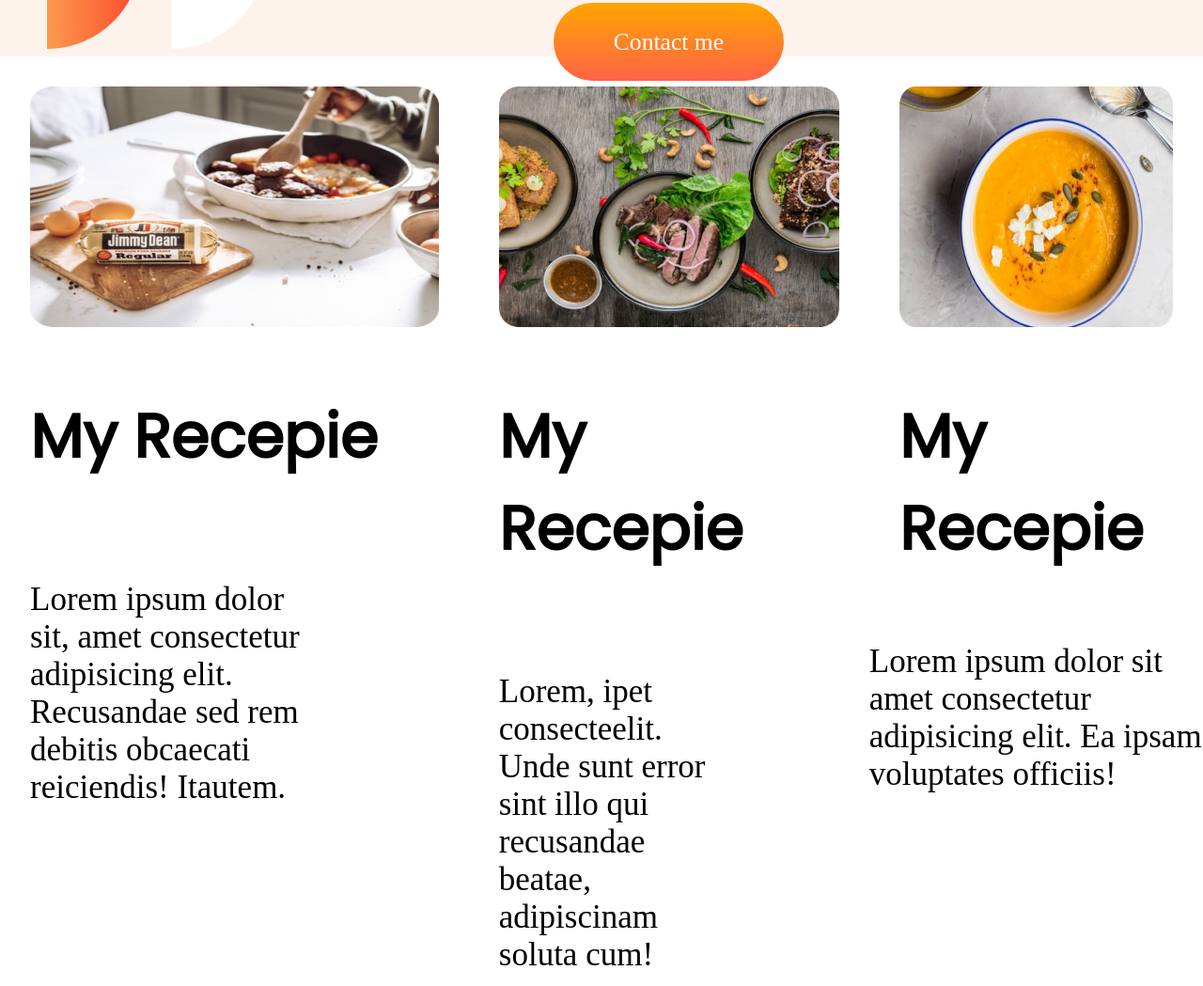
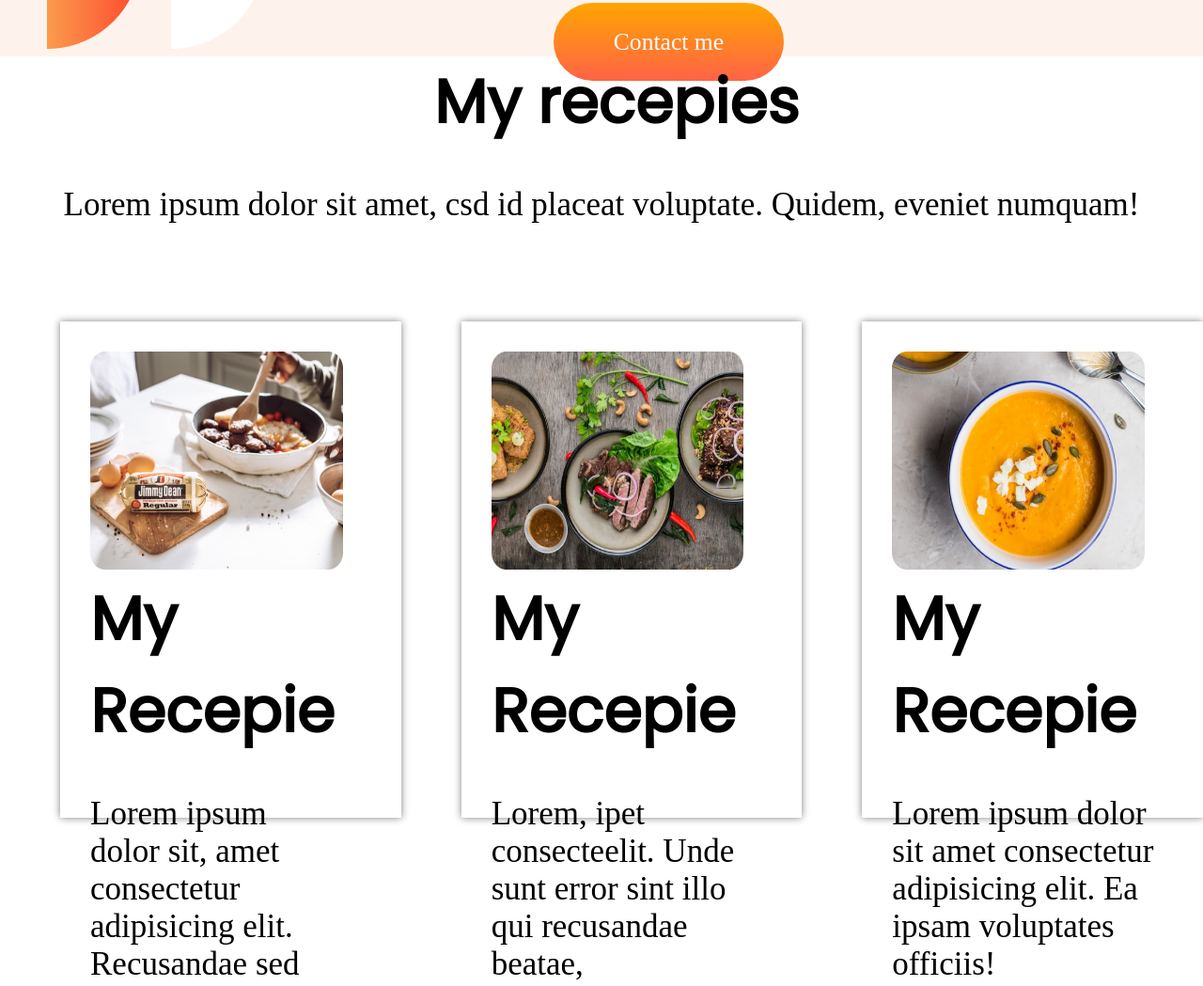
Before and after one commit to Tanvir-Anzum/food-network, a plain HTML site: page index.html in a window 1280 px wide. Shown: the part 1720-2769 px from the top of the page at 94% size. Drawn offline with Linux system fonts and the light colour scheme.

Commit message:
almost done

```diff
--- a/food-network.css
+++ b/food-network.css
@@ -74,42 +74,53 @@ p{
 .middele .order{
     margin-top: 8rem;
 }
-
+.aligning{
+    text-align: center;
+}
+#aligning{
+    margin-left: 2rem;
+}
 .middle h1{
     margin-top: 11rem;
 }
 
 .thirdContainer{
     display: flex;
-    height: 80vh;
+    height: 70vh;
     margin: 0;
 }
 
 .tasty{
-    width: 100%;
+    width: 90%;
     height: 50%;
 
-    padding: 2rem;
 }
 .yummy{
-    width: 100%;
+    width: 90%;
     height: 50%;
-    padding: 2rem;
+
 
 }
 .loveit{
-    width: 100%;
+    width: 90%;
     height: 50%;
-    padding: 2rem;
+
 
 }
 
 .resize{
-    width: 75%;
+    width: 90%;
     height: 30%;
-    padding: 2rem;
+
 }
 
-.thirdContainer h1{
+/*.thirdContainer h1{
+    padding: rem;
+}*/
+.start, .inner, .end{
+    width: 31%;
+    margin-left: 4rem;
+    margin-top: 2rem;
     padding: 2rem;
+    box-shadow: 0px 0px 8px gray;
 }
--- a/index.html
+++ b/index.html
@@ -11,6 +11,7 @@
     <link href="https://fonts.googleapis.com/css2?family=Poppins&display=swap" rel="stylesheet">
     <link rel="stylesheet" href="food-network.css">
 </head>
+
 <body>
     <section class="intro">
         <div class="container">
@@ -30,6 +31,7 @@
         </div>
     </section>
     <section class="middle">
+
         <div class="secContainer">
             <div class="left-part two">
 
@@ -39,7 +41,9 @@
             <div class="right-part">
                 <h1>About me</h1>
                 <p>
-                Lorem ipsum dolor sit amet consectetur adipisicing elit. Doloremque accusantium sit ea atque harum ratione! Veritatis atque voluptates illum assumenda deserunt nulla sequi suscipit amet at exercitationem? Nesciunt dolorem sequi doloremque amet, officia consectetur quam!
+                    Lorem ipsum dolor sit amet consectetur adipisicing elit. Doloremque accusantium sit ea atque harum
+                    ratione! Veritatis atque voluptates illum assumenda deserunt nulla sequi suscipit amet at
+                    exercitationem? Nesciunt dolorem sequi doloremque amet, officia consectetur quam!
                 </p>
                 <a href="#" class="order">Contact me</a>
 
@@ -47,23 +51,28 @@
         </div>
     </section>
     <section class="lowerMiddle">
+        <h1 id="aligning" class="aligning">My recepies</h1>
+        <p class="aligning">Lorem ipsum dolor sit amet, csd id placeat voluptate. Quidem, eveniet numquam!</p>
         <div class="thirdContainer">
 
-                <div>
+            <div class="start">
                 <img class="tasty" src="./tasty.jpg" alt="">
                 <h1>My Recepie</h1>
-                <p class="resize">Lorem ipsum dolor sit, amet consectetur adipisicing elit. Recusandae sed rem debitis obcaecati reiciendis! Itautem.</p>
+                <p class="resize">Lorem ipsum dolor sit, amet consectetur adipisicing elit. Recusandae sed rem debitis
+                    obcaecati reiciendis! Itautem.</p>
             </div>
-                <div>
+            <div class="inner">
                 <img class="yummy" src="./yummy.jpg" alt="">
                 <h1>My Recepie</h1>
-                <p class="resize"> Lorem, ipet consecteelit. Unde sunt error sint illo qui recusandae beatae, adipiscinam soluta cum!</p>
+                <p class="resize"> Lorem, ipet consecteelit. Unde sunt error sint illo qui recusandae beatae,
+                    adipiscinam soluta cum!</p>
             </div>
-                <div>
+            <div class="end">
                 <img class="loveit" src="./loveit.png" alt="">
                 <h1>My Recepie</h1>
                 <p>Lorem ipsum dolor sit amet consectetur adipisicing elit. Ea ipsam voluptates officiis!</p>
             </div>
+
 
         </div>
     </section>
```
Lines whose indentation alone changed are shown as unchanged.
